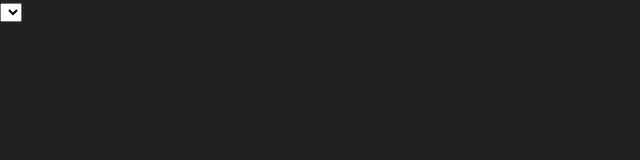
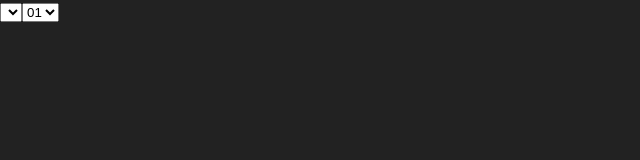
Before and after one commit to nruffing/midi-web-vue, a Vue app: page / in a window 1280 px wide. Shown: the top 160 px of the page, without its empty margins (0-640 px from the left). Built offline with nearby package versions, Linux system fonts and the light colour scheme.

Commit message:
midi channel select

```diff
--- /dev/null
+++ b/src/components/MidiChannelSelect.vue
@@ -0,0 +1,36 @@
+<template>
+    <!--https://open-ui.org/components/selectlist/-->
+    <select>
+        <option
+            v-for="option in options"
+            :value="option.value"
+        >
+            {{ option.name }}
+        </option>
+    </select>
+</template>
+
+<script lang="ts" setup>
+import { computed } from 'vue';
+import { MidiChannel } from '../types/midi'
+
+interface MidiChannelOption {
+    name: string,
+    value: MidiChannel,
+}
+
+const options = computed<MidiChannelOption[]>(() => {
+    return Object.keys(MidiChannel)
+        .filter(key => isNaN(Number(key)))
+        .map(key => {
+            return {
+                name: key.replace('_', ' '),
+                value: MidiChannel[key as keyof typeof MidiChannel],
+            }
+        })
+})
+</script>
+
+<style scoped>
+
+</style>
--- /dev/null
+++ b/src/types/midi.ts
@@ -0,0 +1,18 @@
+export enum MidiChannel {
+    _01 = 0,
+    _02 = 1,
+    _03 = 2,
+    _04 = 3,
+    _05 = 4,
+    _06 = 5,
+    _07 = 6,
+    _08 = 7,
+    _09 = 8,
+    _10 = 9,
+    _11 = 10,
+    _12 = 11,
+    _13 = 12,
+    _14 = 13,
+    _15 = 14,
+    _16 = 15,
+}
--- a/src/views/HomeView.vue
+++ b/src/views/HomeView.vue
@@ -1,11 +1,13 @@
 <template>
   <main>
     <MidiOutputSelect />
+    <MidiChannelSelect />
   </main>
 </template>
 
 <script setup lang="ts">
 import MidiOutputSelect from '@/components/MidiOutputSelect.vue';
+import MidiChannelSelect from '@/components/MidiChannelSelect.vue';
 
 </script>
 
```
